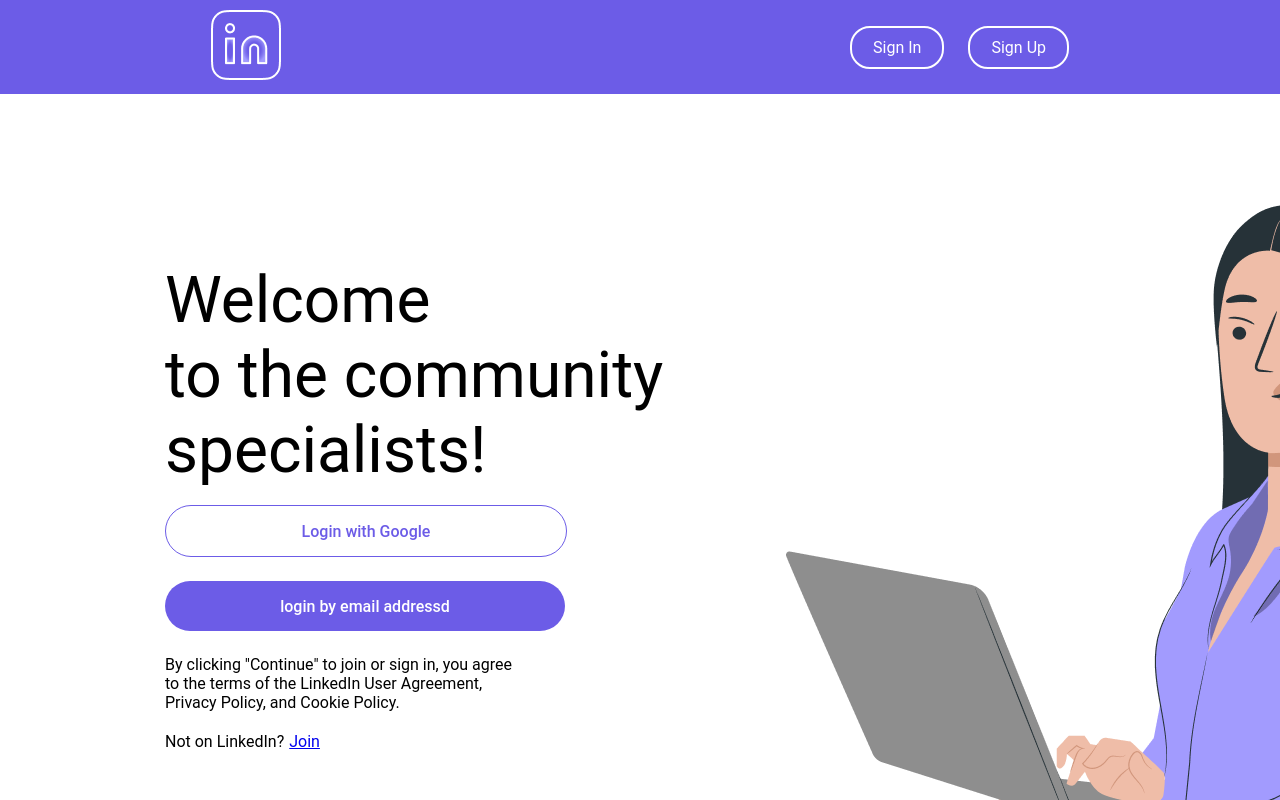
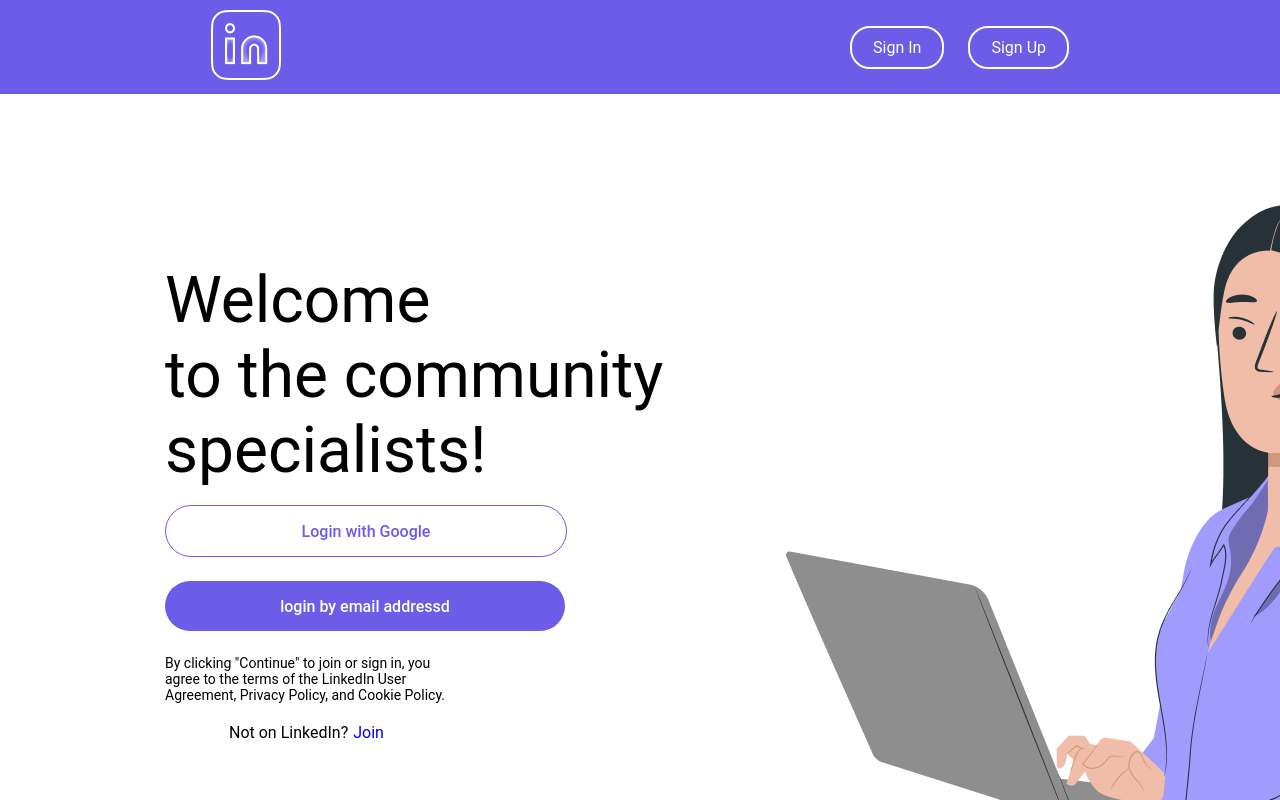
Before and after one commit to sasaistomin/LinkedIn, a React (Create React App) app in the folder linkedin/: page / in a window 1280 px wide. Shown: the top 800 px of the page. Built offline with nearby package versions, Linux system fonts and the light colour scheme.

Commit message:
init component

```diff
--- a/linkedin/generate-react-cli.json
+++ b/linkedin/generate-react-cli.json
@@ -6,7 +6,7 @@
   "testLibrary": "None",
   "component": {
     "default": {
-      "path": "src/shared",
+      "path": "src/component",
       "withStyle": true,
       "withTest": false,
       "withStory": false,
--- a/linkedin/src/App.jsx
+++ b/linkedin/src/App.jsx
@@ -2,21 +2,12 @@ import './styles/App.css';
 import logo from './logo.png';
 import photo from './photo.png';
 import { Link } from 'react-router-dom';
+import Header from './component/header/header';
 
 function App() {
     return (
         <div className="App">
-            <header className="headerApp">
-                <div className='logo'>
-                    <img src={logo} alt='logo' />
-                </div>
-                <div className='nav'>
-                    <nav>
-                        <Link className='n1' to="/Sign-In">Sign In</Link>
-                        <Link className='n2' to="/Sign-Up">Sign Up</Link>
-                    </nav>
-                </div>
-            </header>
+            <Header logo={logo}/>
             <div className='mainSection'>
                 <div className='Sleft'>
                     <h1>Welcome <br /> to the community specialists!</h1>
@@ -24,8 +15,8 @@ function App() {
                         <Link className='loginGoogle'>Login with Google</Link>
                         <Link className='loginEmail'>login by email addressd</Link>
                     </nav>
-                    <p>By clicking "Continue" to join or sign in, you agree to the terms of the LinkedIn User Agreement, Privacy Policy, and Cookie Policy.</p>
-                    <div><p>Not on LinkedIn?</p><Link to="/Sign-In">Join</Link></div>
+                    <p>By clicking "Continue" to join or sign in, you <br /> agree to the terms of the LinkedIn User <br /> Agreement, Privacy Policy, and Cookie Policy.</p>
+                    <div className='join'><p>Not on LinkedIn?</p><Link to="/Sign-In">Join</Link></div>
                 </div>
                 <div className='Sright'>
                     <img src={photo} anl='photo' />
--- /dev/null
+++ b/linkedin/src/component/buttonRegistrate/buttonRegistrate.css
@@ -0,0 +1 @@
+.buttonRegistrate {}
--- /dev/null
+++ b/linkedin/src/component/firstSection/firstSection.css
@@ -0,0 +1 @@
+.firstSection {}
--- /dev/null
+++ b/linkedin/src/component/header/header.css
@@ -0,0 +1,28 @@
+.headerApp {
+    background-color: #6C5CE7;
+    height: 94px;
+    display: flex;
+    justify-content: space-between;
+    padding-left: 211px;
+    padding-right: 211px;
+    align-items: center;
+}
+
+.logo>img {
+    width: 70px;
+}
+
+
+nav {
+    display: flex;
+    gap: 24px;
+}
+
+.n1,
+.n2 {
+    padding: 10px 21px;
+    border: 2px solid white;
+    text-decoration: none;
+    color: white;
+    border-radius: 20px;
+}
--- /dev/null
+++ b/linkedin/src/component/header/header.js
@@ -0,0 +1,18 @@
+import './header.css';
+import { Link } from 'react-router-dom';
+
+const Header = (props) => (
+    <header className="headerApp">
+        <div className='logo'>
+            <img src={props.logo} alt='logo' />
+        </div>
+        <div className='nav'>
+            <nav>
+                <Link className='n1' to="/Sign-In">Sign In</Link>
+                <Link className='n2' to="/Sign-Up">Sign Up</Link>
+            </nav>
+        </div>
+    </header>
+);
+
+export default Header;
--- a/linkedin/src/styles/App.css
+++ b/linkedin/src/styles/App.css
@@ -1,32 +1,3 @@
-.headerApp {
-    background-color: #6C5CE7;
-    height: 94px;
-    display: flex;
-    justify-content: space-between;
-    padding-left: 211px;
-    padding-right: 211px;
-    align-items: center;
-}
-
-.logo>img {
-    width: 70px;
-}
-
-
-nav {
-    display: flex;
-    gap: 24px;
-}
-
-.n1,
-.n2 {
-    padding: 10px 21px;
-    border: 2px solid white;
-    text-decoration: none;
-    color: white;
-    border-radius: 20px;
-}
-
 .mainSection {
     display: flex;
     justify-content: space-between;
@@ -87,4 +58,14 @@ nav {
 .Sleft>p {
     width: 351px;
     margin-bottom: 20px;
+    font-size: 14px;
 }
+
+.Sleft>div {
+    width: 292px;
+    margin-left: 64px;
+}
+
+.Sright>img {
+    width: 717.719970703125px;
+}
--- a/linkedin/src/styles/index.css
+++ b/linkedin/src/styles/index.css
@@ -17,6 +17,7 @@ time, mark, audio, video {
 	font-size: 100%;
 	font: inherit;
 	vertical-align: baseline;
+    text-decoration: none;
 }
 /* Сброс для списков */
 ol, ul {
```
Also changed, not shown: linkedin/src/component/buttonRegistrate/buttonRegistrate.js (added, +9 -0 lines), linkedin/src/component/firstSection/firstSection.js (added, +9 -0 lines).
